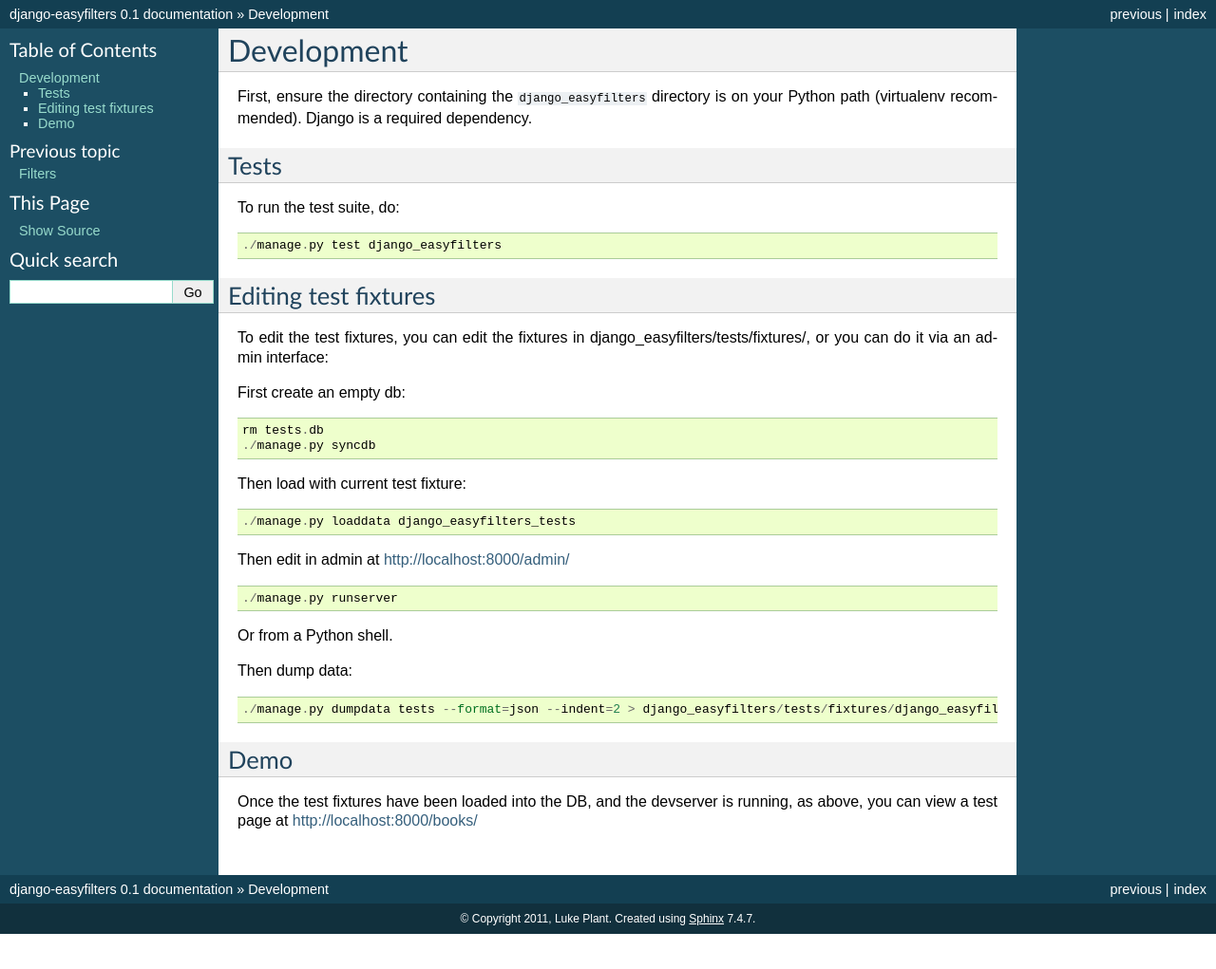
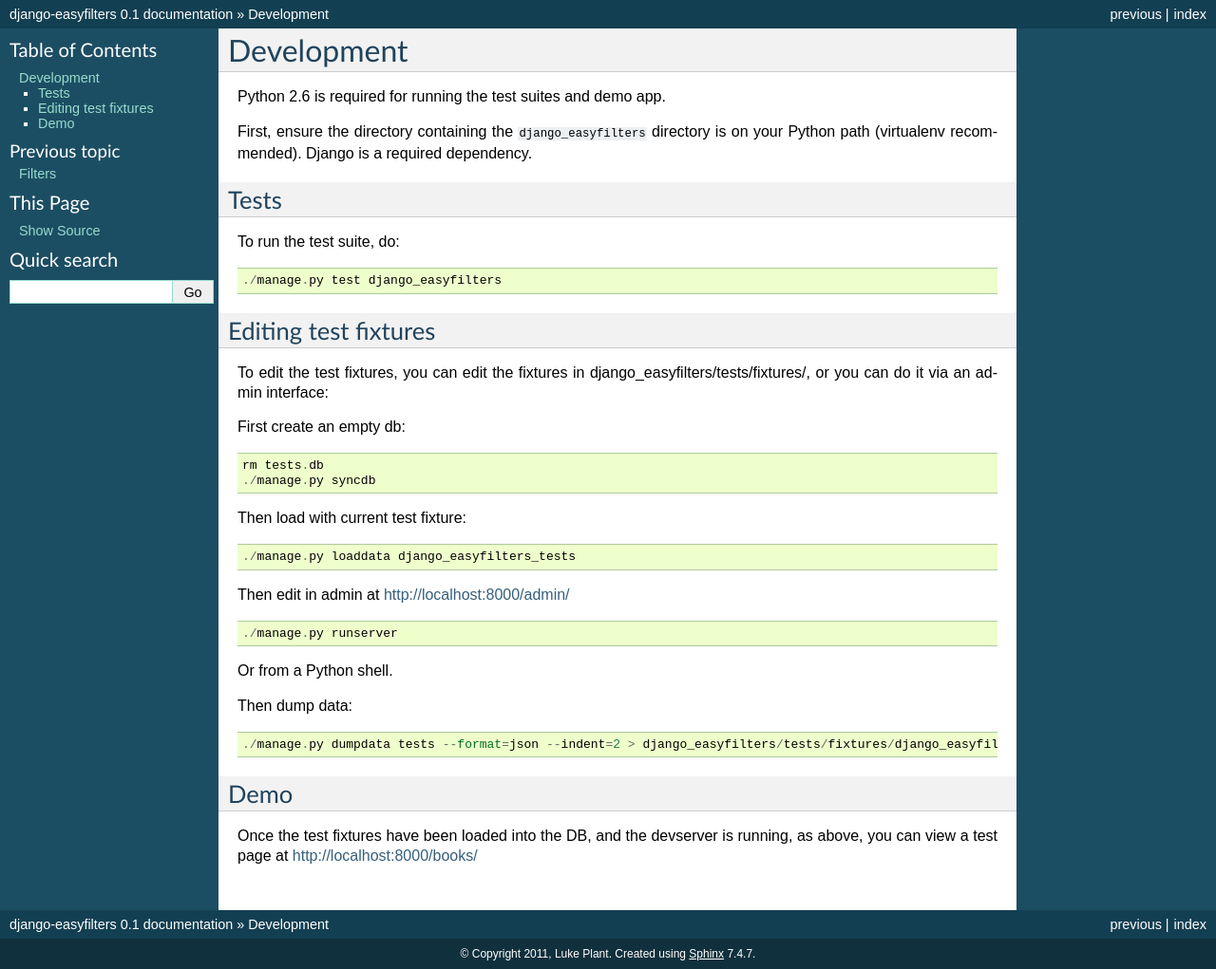
Before and after one commit to ionelmc/django-easyfilters, a Sphinx documentation site: the page built from docs/develop.rst, in a window 1280 px wide. Shown: the whole page at 95% size. Built offline with Sphinx 7.4.7, drawn with Linux system fonts in a browser that asks for light colours; before the commit the page ends 984 px from its top, so only the background shows below that.

Commit message:
Added Python version note

```diff
--- a/docs/develop.rst
+++ b/docs/develop.rst
@@ -1,6 +1,8 @@
 ===========
 Development
 ===========
+
+Python 2.6 is required for running the test suites and demo app.
 
 First, ensure the directory containing the ``django_easyfilters`` directory is
 on your Python path (virtualenv recommended). Django is a required dependency.
```
